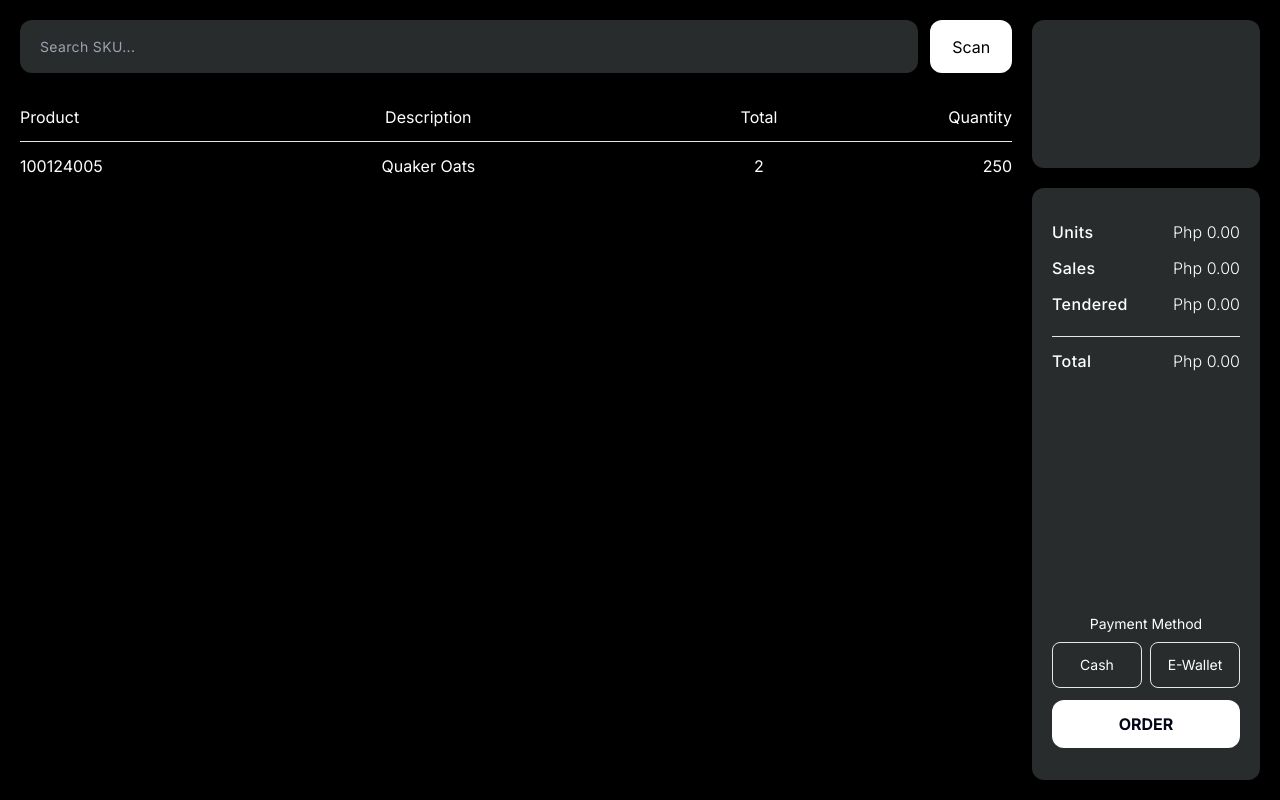
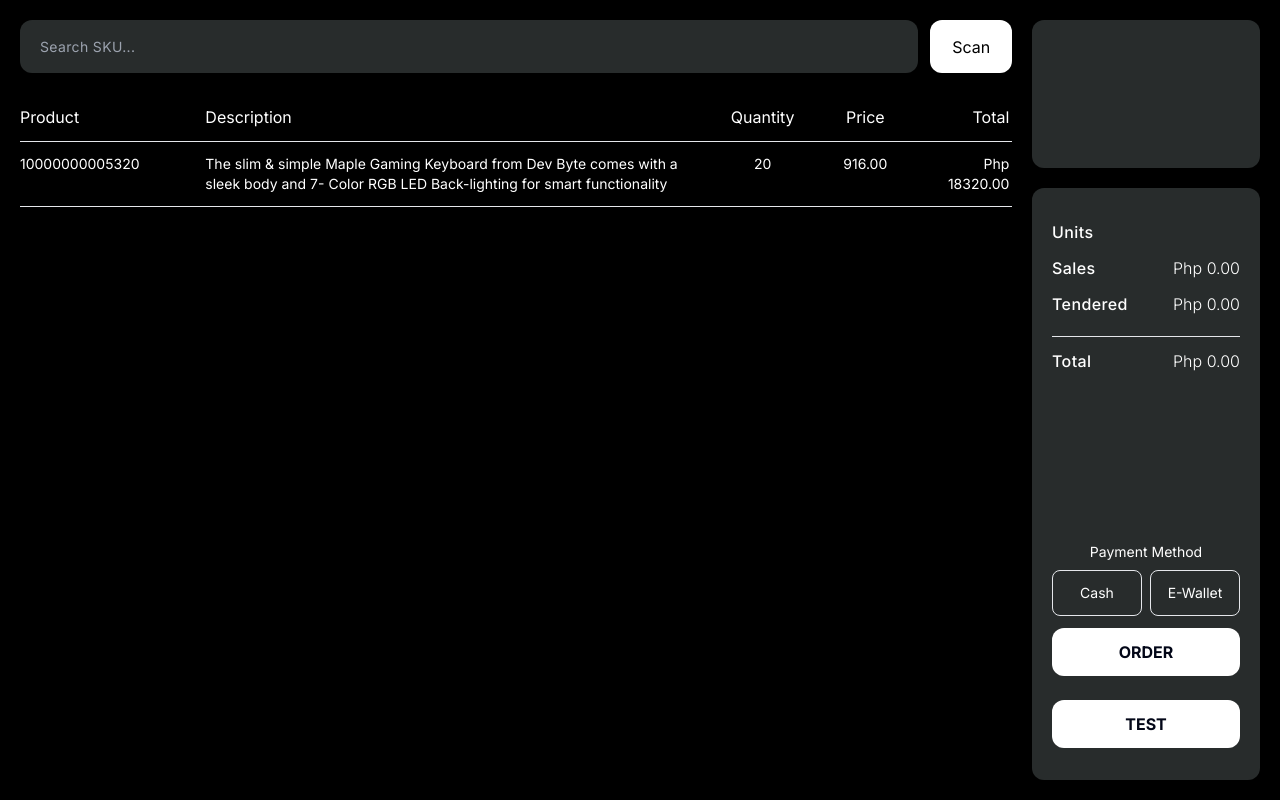
Before and after one commit to aidrecabrera/prosper-pos, a Next.js app: page / in a window 1280 px wide. Built offline with nearby package versions, Linux system fonts and the light colour scheme.

Commit message:
update 8 files

```diff
--- a/package.json
+++ b/package.json
@@ -20,6 +20,7 @@
     "typescript": "5.1.6"
   },
   "devDependencies": {
+    "@faker-js/faker": "^8.0.2",
     "autoprefixer": "^10.4.14",
     "postcss": "^8.4.26",
     "tailwindcss": "^3.3.3"
--- /dev/null
+++ b/src/app/api/getitems.tsx
@@ -0,0 +1,18 @@
+import NewItem from "./newitem";
+import { faker } from "@faker-js/faker";
+
+export default function GetItems() {
+  const arrayOfItems = [
+    {
+      Product: faker.datatype.number({
+        min: 1000000000000,
+        max: 1000000000999,
+      }),
+      Description: faker.commerce.productDescription(),
+      Quantity: faker.datatype.number({ min: 1, max: 20 }),
+      Price: faker.commerce.price(),
+    },
+  ];
+  function addItem() {}
+  return arrayOfItems;
+}
--- /dev/null
+++ b/src/app/api/newitem.tsx
@@ -0,0 +1,15 @@
+import { faker } from "@faker-js/faker";
+export default function NewItem() {
+  const ScannedItemInformation = [
+    {
+      Product: faker.datatype.number({
+        min: 1000000000000,
+        max: 1000000000999,
+      }),
+      Description: faker.commerce.productDescription(),
+      Quantity: faker.datatype.number({ min: 1, max: 20 }),
+      Price: faker.commerce.price(),
+    },
+  ];
+  return ScannedItemInformation;
+}
--- a/src/app/components/computation.tsx
+++ b/src/app/components/computation.tsx
@@ -1,10 +1,12 @@
+import React, { useState } from "react";
+
 export default function ComputationComponent() {
   return (
     <>
       <div className="pt-3">
         <div className="flex flex-row grow w-full justify-between">
           <h1 className="font-medium tracking-wide">Units</h1>
-          <h1 className="font-light">Php {"0.00"}</h1>
+          <h1 className="font-light">{}</h1>
         </div>
       </div>
       <div className="pt-3">
--- a/src/app/components/dashboard.tsx
+++ b/src/app/components/dashboard.tsx
@@ -1,6 +1,9 @@
 import ItemListComponent from "./itemlist";
 import ItemListHeaderComponent from "./itemlistheader";
+import GetItems from "../api/getitems";
+
 export default function Dashboard() {
+  const displayScannedItems = GetItems();
   return (
     <>
       <div className="h-[7%] flex flex-row gap-3">
@@ -18,12 +21,21 @@ export default function Dashboard() {
       {/* Dashboard Area */}
       <div className="h-[93%]">
         <ItemListHeaderComponent />
-        <ItemListComponent
-          product={"100124005"}
-          description={"Quaker Oats"}
-          quantity={2}
-          price={250}
-        />
+        <div className="h-[88%]">
+          <div className="overflow-y-auto h-full" style={{ maxHeight: "100%" }}>
+            {displayScannedItems.map((item, index) => {
+              return (
+                <ItemListComponent
+                  key={index}
+                  product={item.Product + "" + index}
+                  description={item.Description}
+                  quantity={item.Quantity}
+                  price={item.Price}
+                />
+              );
+            })}
+          </div>
+        </div>
       </div>
     </>
   );
--- a/src/app/components/itemlist.tsx
+++ b/src/app/components/itemlist.tsx
@@ -13,12 +13,16 @@ export default function ItemList({
 }: ItemListProps) {
   return (
     <>
-      <div className="flex flex-row gap-5 pt-3 pb-3 grow">
-        <div className="text-left w-2/12">{product}</div>
-        <div className="text-center w-6/12">{description}</div>
-        <div className="text-center w-2/12">{quantity}</div>
-        <div className="text-right w-2/12">{price}</div>
+      <div className="flex flex-row gap-5 pt-3 pb-3">
+        <div className="text-left w-2/12 text-sm">{product}</div>
+        <div className="text-left w-6/12 text-sm">{description}</div>
+        <div className="text-center w-1/12 text-sm">{quantity}</div>
+        <div className="text-center w-1/12 text-sm">{price}</div>
+        <div className="text-right   w-1/12 text-sm">
+          Php {price * quantity}.00
+        </div>
       </div>
+      <hr />
     </>
   );
 }
--- a/src/app/components/itemlistheader.tsx
+++ b/src/app/components/itemlistheader.tsx
@@ -3,9 +3,10 @@ export default function ItemListHeader() {
     <>
       <div className="flex flex-row gap-5 grow pt-3 pb-3 border-b">
         <div className="text-left w-2/12">Product</div>
-        <div className="text-center w-6/12">Description</div>
-        <div className="text-center w-2/12">Total</div>
-        <div className="text-right w-2/12">Quantity</div>
+        <div className="text-left w-6/12">Description</div>
+        <div className="text-center w-1/12">Quantity</div>
+        <div className="text-center w-1/12">Price</div>
+        <div className="text-right w-1/12">Total</div>
       </div>
     </>
   );
--- a/src/app/components/order.tsx
+++ b/src/app/components/order.tsx
@@ -9,6 +9,14 @@ export default function Order() {
           ORDER
         </button>
       </div>
+      <div className="flex justify-center pt-3 pb-3">
+        <button
+          className="bg-white text-slate-950 font-bold w-full h-12 rounded-xl"
+          onClick={() => alert("Success!")}
+        >
+          TEST
+        </button>
+      </div>
     </>
   );
 }
--- a/src/app/globals.css
+++ b/src/app/globals.css
@@ -6,3 +6,26 @@ body {
   color: white;
   background-color: black;
 }
+
+::-webkit-scrollbar {
+  width: 6px;
+  height: 6px;
+}
+
+::-webkit-scrollbar-track {
+  border-radius: 10px;
+  background: rgba(0, 0, 0, 0.1);
+}
+
+::-webkit-scrollbar-thumb {
+  border-radius: 10px;
+  background: rgba(0, 0, 0, 0.2);
+}
+
+::-webkit-scrollbar-thumb:hover {
+  background: rgba(0, 0, 0, 0.4);
+}
+
+::-webkit-scrollbar-thumb:active {
+  background: rgba(0, 0, 0, 0.9);
+}
```
Also changed, not shown: 1 other file (tests, documents, lock files or other folders).
